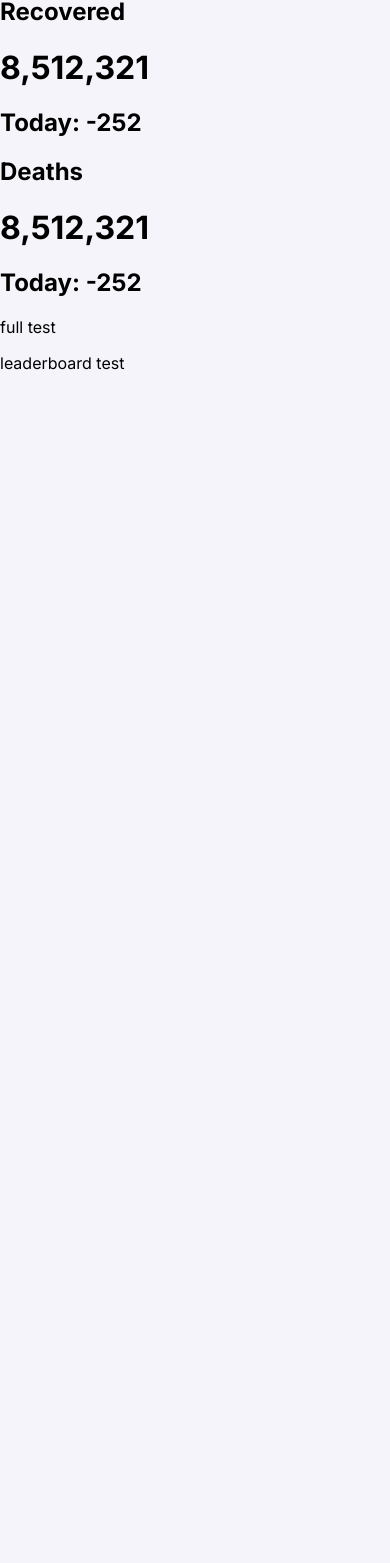
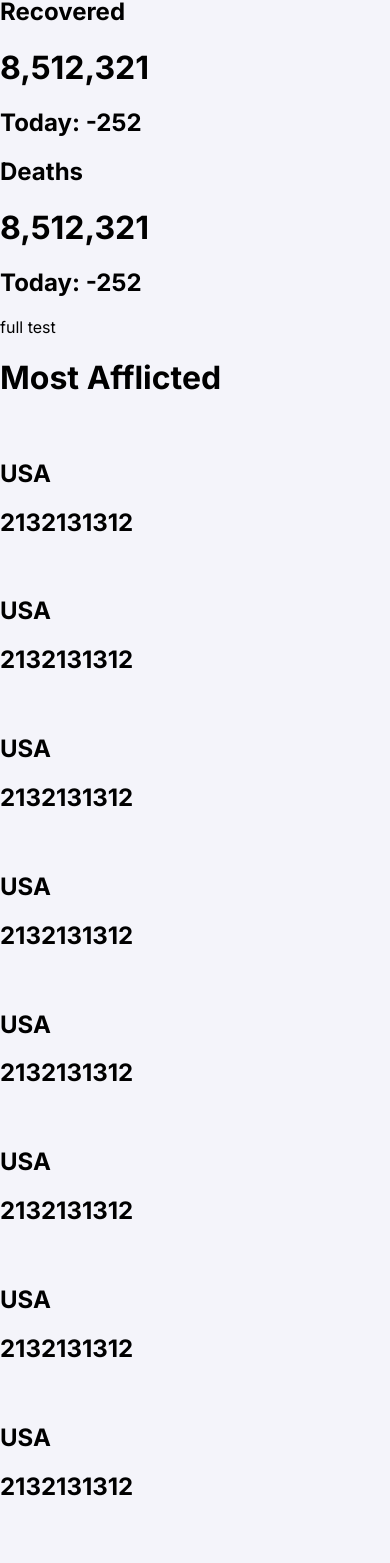
Before and after one commit to CFKeef/PandemicDashboard, a React (Create React App) app: page / in a window 390 px wide. Shown: the part 424-1987 px from the top of the page. Before the commit the page ends 844 px from the top, so only its background shows below. Built offline with nearby package versions, Linux system fonts and the light colour scheme.

Commit message:
Leaderboard Styled and set up
Not plugged in yet.

Having issues with responsiveness, need to figure it out.

```diff
--- a/src/App.css
+++ b/src/App.css
@@ -7,4 +7,5 @@
 }
 body{
   background-color: #f4f4fa;
+  overflow: hidden;
 }
--- a/src/Components/Content/Content.css
+++ b/src/Components/Content/Content.css
@@ -3,6 +3,9 @@
         display: grid;
         grid-template-columns: repeat(10,1fr);
         grid-template-rows: repeat(11,1fr);
+        width: 100%;
+        max-width: 1920px;
+        margin: 0 auto;
     }
     .minidash{
         grid-area: 1 / 1 / 4 / 8;
@@ -17,10 +20,3 @@
         margin: 2REM;
     }
 }
-
-@media screen and (min-width: 1921px){
-    .content-container{
-        max-width: 90%;
-        margin: 0 auto;
-    }
-}
--- /dev/null
+++ b/src/Components/CountryList/CountryList.css
@@ -0,0 +1,6 @@
+@media screen and (min-width: 416px) {
+    .countrylist{
+        overflow-y: scroll;
+        height: 700px;
+    }
+}
--- /dev/null
+++ b/src/Components/CountryList/CountryList.js
@@ -0,0 +1,61 @@
+import React, {useState} from 'react';
+
+import './CountryList.css';
+
+import CountryListing from '../CountryListing/CountryListing.js';
+
+const CountryList = () => {
+    const [countryName, setCountryName] = useState('USA');
+    const [countryCount, setCountryCount] = useState('2132131312');
+
+    return (
+        <div className="countrylist">
+            <CountryListing
+                countryName={countryName}
+                countryCount={countryCount}
+            />
+            <CountryListing
+                countryName={countryName}
+                countryCount={countryCount}
+            />
+            <CountryListing
+                countryName={countryName}
+                countryCount={countryCount}
+            />
+            <CountryListing
+                countryName={countryName}
+                countryCount={countryCount}
+            />
+            <CountryListing
+                countryName={countryName}
+                countryCount={countryCount}
+            />
+            <CountryListing
+                countryName={countryName}
+                countryCount={countryCount}
+            />
+            <CountryListing
+                countryName={countryName}
+                countryCount={countryCount}
+            />
+            <CountryListing
+                countryName={countryName}
+                countryCount={countryCount}
+            />
+            <CountryListing
+                countryName={countryName}
+                countryCount={countryCount}
+            />
+            <CountryListing
+                countryName={countryName}
+                countryCount={countryCount}
+            />
+            <CountryListing
+                countryName={countryName}
+                countryCount={countryCount}
+            />
+        </div>
+    )
+}
+
+export default CountryList;
--- /dev/null
+++ b/src/Components/CountryListing/CountryListing.css
@@ -0,0 +1,21 @@
+@media screen and (min-width: 416px) {
+    .listing{
+        display: grid;
+        grid-template-columns: .5fr repeat(2, 1fr);
+        grid-template-rows: .5fr;
+        grid-column-gap: 0px;
+        grid-row-gap: 0px;
+        border: .5px solid rgba(0,0,0,.12);
+        border-radius: 19px;
+        margin: 1REM;
+    }
+    .listing h2{
+        font-size: 18px;
+    }
+    .cname {
+        color: rgba(0,0,0,.55);
+    }
+    .ccount {
+        color: rgba(230, 0, 0, .55);
+    }
+}
--- /dev/null
+++ b/src/Components/CountryListing/CountryListing.js
@@ -0,0 +1,15 @@
+import React from 'react';
+
+import './CountryListing.css';
+
+const CountryListing = (props) => {
+    return (
+        <div className="listing">
+            <img src=""></img>
+            <h2 className="cname">{props.countryName}</h2>
+            <h2 className="ccount">{props.countryCount}</h2>
+        </div>
+    )
+}
+
+export default CountryListing;
--- a/src/Components/Leaderboard/Leaderboard.css
+++ b/src/Components/Leaderboard/Leaderboard.css
@@ -0,0 +1,19 @@
+@media screen and (min-width: 416px){
+    .leaderboard{
+        background: white;
+        border-radius: 20px;
+        box-shadow: 0 3px 6px rgba(0,0,0,0.16), 0 3px 6px rgba(0,0,0,0.23);
+        overflow: hidden;
+    }
+    .lbheader {
+        display: flex;
+        justify-content: center;
+    }
+    .lbheader h1{
+        text-align: center;
+        width: 50%;
+        font-size: 20px;
+        padding-top: .5REM;
+        color: rgba(0,0,0,.75);
+    }
+}
--- a/src/Components/Leaderboard/Leaderboard.js
+++ b/src/Components/Leaderboard/Leaderboard.js
@@ -2,10 +2,15 @@
 
 import './Leaderboard.css';
 
+import CountryList from '../CountryList/CountryList.js';
+
 const Leaderboard = () => {
     return(
         <div className='leaderboard'>
-            <p>leaderboard test</p>
+            <div className="lbheader">
+                <h1>Most Afflicted</h1>
+            </div>
+            <CountryList />
         </div>
     )
 }
--- a/src/Components/MiniCard/MiniCard.css
+++ b/src/Components/MiniCard/MiniCard.css
@@ -1,23 +1,20 @@
-@media screen and (min-width: 415px) and (max-width:1921px){
+@media screen and (min-width: 415px) {
     .minicard{
         display: inline-block;
         text-align: center;
         background-color: white;
         border-radius: 20px;
-        height: 100%;
-        width: 30%;
         box-shadow: 0 3px 6px rgba(0,0,0,0.16), 0 3px 6px rgba(0,0,0,0.23);
-        margin: 0 1.5REM;
+        white-space: nowrap;
     }
     .minicard h2 {
         font-weight: 700;
-        font-size: 18px;
+        font-size: 20px;
         color: rgba(0,0,0,.75);
-
     }
     .minicard h1{
         font-weight: 700;
-        font-size: 22px;
+        font-size: 25px;
     }
     .c1 {
         color: rgba(50, 103, 231, .75);
@@ -32,3 +29,20 @@
         color: rgba(180,150,214,.75);
     }
 }
+@media screen and (min-width: 416px) and (max-width: 1921px) {
+    .minicard{
+        height: 100%;
+        min-width: 15%;
+        margin: 0 1REM;
+        padding: .2REM 2REM;
+    }
+
+}
+
+@media screen and (min-width: 1921px) {
+    .minicard{
+        height: 100%;
+        width: 30%;
+        margin: 0 1REM;
+    }
+}
--- a/src/Components/MiniDash/MiniDash.css
+++ b/src/Components/MiniDash/MiniDash.css
@@ -1,4 +1,4 @@
-@media screen and (min-width: 415px) and (max-width:1921px){
+@media screen and (min-width: 415px){
     .minidash{
         display: flex;
         justify-content: space-around;
```
